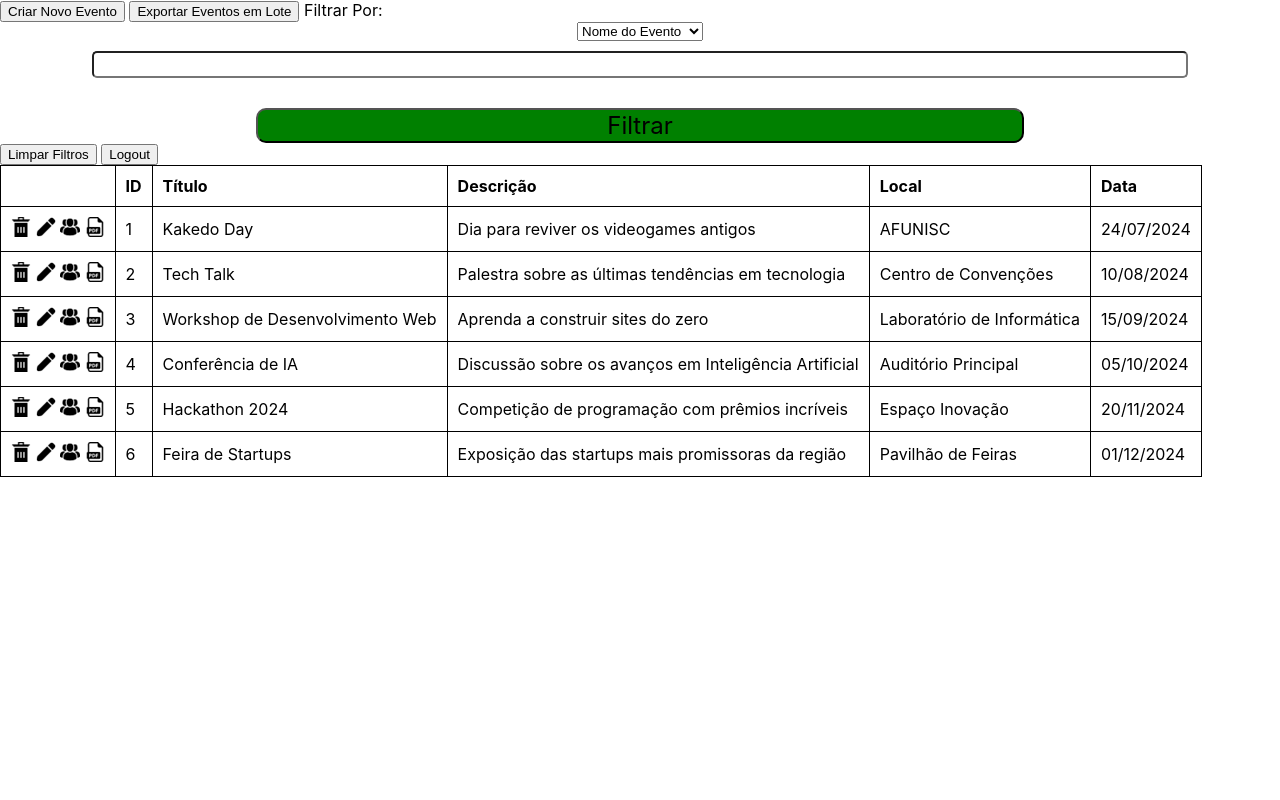
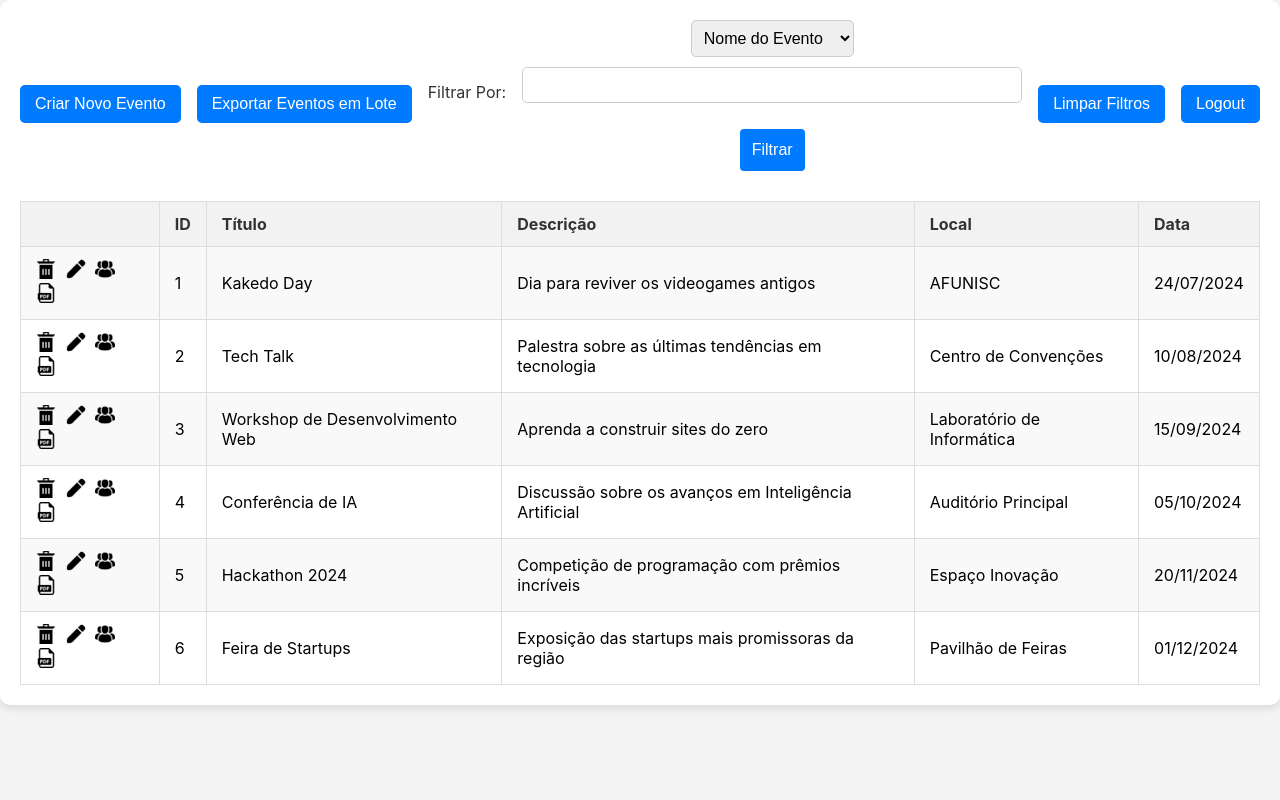
Before and after one commit to ViniciusMelz/EventosWeb, a PHP site: page /eventosWeb/Eventos in a window 1280 px wide. Run offline with PHP 8.4, Linux system fonts and the light colour scheme; the visitor is signed in with stand-in values (Sample User, id 1); data comes from the database, SQL or seed files in the repository.

Commit message:
style(): criado o estilo do site

```diff
--- a/src/css/style.css
+++ b/src/css/style.css
@@ -1,56 +1,110 @@
+* {
+    margin: 0;
+    padding: 0;
+    box-sizing: border-box;
+}
+
 body {
-    min-height: 100vh;
-    margin: 0px;
-    font-family: inter;
+    font-family: 'Inter', sans-serif;
+    background-color: #f4f4f4;
+    margin: 0;
 }
+
+.flex-wrapper{
+    display: flex;
+    justify-content: center;
+    align-items: center;
+}
+
 
 .flex-container {
     display: flex;
-    flex-direction: row;
     justify-content: center;
     align-items: center;
-    min-height: 100vh;
+    width: 100%;
+    height: 100vh;
 }
 
 #containerLogin {
-    display: flex;
-    gap: 20px;
-    flex-direction: column;
-    min-width: 400px;
-    width: 600px;
-    height: 40vh;
+    background-color: #ffffff;
+    padding: 2rem;
+    border-radius: 8px;
+    box-shadow: 0 4px 8px rgba(0, 0, 0, 0.1);
+    max-width: 400px;
+    width: 100%;
     text-align: center;
-    background-color: gray;
-    padding-top: 5vh;
-    padding-bottom: 10vh;
+}
+
+#tituloLogin {
+    font-size: 2rem;
+    color: #333;
+    margin-bottom: 1rem;
+    font-weight: bold;
 }
 
 form {
     display: flex;
     flex-direction: column;
-    gap: 10px;
-    align-items: center;
-    justify-content: center;
+}
+
+label {
+    font-size: 1rem;
+    color: #333;
+    margin-bottom: 0.5rem;
+    text-align: left;
+}
+
+input[type="text"],
+input[type="email"],
+input[type="date"],
+input[type="password"] {
+    padding: 0.75rem;
+    margin-bottom: 1rem;
+    border: 1px solid #ccc;
+    border-radius: 4px;
+    font-size: 1rem;
+    transition: border-color 0.3s ease;
+}
+
+input[type="text"]:focus,
+input[type="email"]:focus,
+input[type="date"]:focus,
+input[type="password"]:focus {
+    border-color: #007bff;
+    outline: none;
 }
 
 input[type="submit"] {
-    width: 60%;
-    height: 35px;
-    background-color: green;
-    font-family: inter;
-    font-size: 24px;
-    border-radius: 10px;
-    margin-top: 20px;
+    background-color: #007bff;
+    color: #fff;
+    border: none;
+    padding: 0.75rem;
+    font-size: 1rem;
+    cursor: pointer;
+    border-radius: 4px;
+    transition: background-color 0.3s ease;
 }
 
-input[type="text"],
-[type="password"] {
-    width: 85%;
-    height: 21px;
-    font-size: 18px;
-    border-radius: 5px;
-    border-width: 2px;
-    font-family: inter;
+input[type="submit"]:hover {
+    background-color: #0056b3;
+}
+
+a {
+    display: inline-block;
+    margin-top: 1rem;
+    font-size: 0.9rem;
+    color: #007bff;
+    text-decoration: none;
+}
+
+a:hover {
+    text-decoration: underline;
+}
+
+#erro {
+    color: #ff0000;
+    margin-bottom: 1rem;
+    font-size: 0.9rem;
 }
 
 @keyframes entrar {
@@ -81,10 +135,192 @@ input[type="text"],
     margin-left: 25%;
 }
 
-#tabelaEventos, th, td{
+#container {
+    width: 100%;
+    max-width: 1400px;
+    background-color: #fff;
+    padding: 20px;
+    border-radius: 10px;
+    box-shadow: 0 4px 8px rgba(0, 0, 0, 0.1);
+}
+
+#menuAcoes {
+    margin-bottom: 20px;
+    display: flex;
+    flex-wrap: wrap;
+    justify-content: space-between;
+    align-items: center;
+}
+
+#menuAcoes form {
+    display: flex;
+    align-items: center;
+    justify-content: center;
+    flex-direction: column;
+    gap: 10px;
+}
+
+#menuAcoes select,
+#menuAcoes input[type="text"] {
+    padding: 8px;
+    font-size: 1rem;
+    border: 1px solid #ccc;
+    border-radius: 5px;
+}
+
+#menuAcoes input[type="text"] {
+    width: 500px;
+}
+
+.btn {
+    padding: 10px 15px;
+    font-size: 1rem;
+    border: none;
+    background-color: #007bff;
+    color: white;
+    border-radius: 5px;
+    cursor: pointer;
+    transition: background-color 0.3s ease;
+}
+
+.btn:hover {
+    background-color: #0056b3;
+}
+
+#eventosContainer {
+    margin-top: 20px;
+    overflow-x: auto;
+}
+
+#tabelaEventos {
+    width: 100%;
     border-collapse: collapse;
-    padding: 10px;
+    margin-top: 10px;
+}
+
+#tabelaEventos th,
+#tabelaEventos td {
+    padding: 12px 15px;
     text-align: left;
-    border: 1px solid black;
-    margin-bottom: 50px;
+    border: 1px solid #ddd;
 }
+
+#tabelaEventos th {
+    background-color: #f2f2f2;
+    color: #333;
+}
+
+#tabelaEventos tr:nth-child(even) {
+    background-color: #f9f9f9;
+}
+
+#tabelaEventos tr:hover {
+    background-color: #f1f1f1;
+}
+
+.icon {
+    width: 20px;
+    height: 20px;
+    cursor: pointer;
+    margin-right: 5px;
+}
+
+.colunaId {
+    text-align: center;
+}
+
+@media (max-width: 768px) {
+    #menuAcoes {
+        flex-direction: column;
+        gap: 10px;
+    }
+
+    #tabelaEventos th,
+    #tabelaEventos td {
+        font-size: 0.9rem;
+    }
+}
+
+/* ///////////////// */
+
+.container {
+    width: 100%;
+    max-width: 1200px;
+    margin: 0 auto;
+    padding: 20px;
+    background-color: #fff;
+    border-radius: 8px;
+    box-shadow: 0 4px 8px rgba(0, 0, 0, 0.1);
+}
+
+.btn-back button {
+    background-color: #007bff;
+    color: white;
+    border: none;
+    padding: 10px 15px;
+    font-size: 1rem;
+    cursor: pointer;
+    border-radius: 5px;
+    transition: background-color 0.3s ease;
+    margin-bottom: 20px;
+}
+
+.btn-back button:hover {
+    background-color: #0056b3;
+}
+
+.event-details {
+    margin-bottom: 20px;
+}
+
+.event-title {
+    font-size: 2rem;
+    color: #333;
+    margin-bottom: 0.5rem;
+    font-weight: bold;
+}
+
+.event-description,
+.event-location,
+.event-date {
+    font-size: 1.25rem;
+    color: #666;
+    margin-bottom: 0.5rem;
+}
+
+.participants-list {
+    margin-top: 20px;
+    overflow-x: auto;
+}
+
+#tabelaEventos {
+    width: 100%;
+    border-collapse: collapse;
+}
+
+#tabelaEventos th,
+#tabelaEventos td {
+    padding: 12px 15px;
+    text-align: left;
+    border: 1px solid #ddd;
+}
+
+#tabelaEventos th {
+    background-color: #f2f2f2;
+    color: #333;
+}
+
+#tabelaEventos tr:nth-child(even) {
+    background-color: #f9f9f9;
+}
+
+#tabelaEventos tr:hover {
+    background-color: #f1f1f1;
+}
+
+@media (max-width: 768px) {
+    #tabelaEventos th,
+    #tabelaEventos td {
+        font-size: 0.9rem;
+    }
+}
--- a/src/views/CriarEvento.php
+++ b/src/views/CriarEvento.php
@@ -61,7 +61,7 @@ if (!isset($_SESSION["usuario"])) {
                 <input type="submit" value="Criar Evento">
             </form>
             <p id="erro"><?php echo $erro ?></p>
-            <a href="Eventos"><button>Voltar aos Eventos</button></a>
+            <a href="Eventos"><button class="btn">Voltar aos Eventos</button></a>
         </div>
     </div>
 </body>
--- a/src/views/EditarEvento.php
+++ b/src/views/EditarEvento.php
@@ -89,7 +89,7 @@ if (!isset($_SESSION["usuario"])) {
                 <input id="botaoConfirmarEdicao" type="submit" value="Editar Evento" <?php echo $desabilitarBotao ?>>
             </form>
             <p id="erro"><?php echo $erro ?></p>
-            <a href="Eventos"><button>Voltar aos Eventos</button></a>
+            <a href="Eventos"><button class="btn">Voltar aos Eventos</button></a>
         </div>
     </div>
 </body>
--- a/src/views/Eventos.php
+++ b/src/views/Eventos.php
@@ -45,24 +45,27 @@ if (!isset($_SESSION["usuario"])) {
     </head>
 
     <body>
-    <div>
-        <a href="criarEvento"><button>Criar Novo Evento</button></a>
-        <a href="exportXML"><button>Exportar Eventos em Lote</button></a>
+        <div class="flex-wrapper">
+            <div id="container">
+                <div id="menuAcoes">
+                    <a href="criarEvento"><button class="btn">Criar Novo Evento</button></a>
+                    <a href="exportXML"><button class="btn">Exportar Eventos em Lote</button></a>
 
                     <label for="tipoFiltro">Filtrar Por:</label>
-        <form action="" method="POST">
+                    <form action="" method="POST" class="formFiltro">
                         <select name="tipoFiltro" id="comboTipoFiltro">
                             <option value=1>Nome do Evento</option>
                             <option value=2 <?php if ($tipoFiltro == 2)
                                 echo 'selected'; ?>>Nome do Usuário</option>
                         </select>
                         <input type="text" name="filtro" value="<?php echo $filtro ?>" required>
-            <input type="submit" value="Filtrar">
+                        <input type="submit" value="Filtrar" class="btn">
                     </form>
-        <a href="Eventos"><button>Limpar Filtros</button></a>
-        <a href="logout"><button>Logout</button></a>
+                    <a href="Eventos"><button class="btn">Limpar Filtros</button></a>
+                    <a href="logout"><button class="btn">Logout</button></a>
                 </div>
-    <div>
+
+                <div id="eventosContainer">
                     <table id="tabelaEventos">
                         <tr>
                             <th></th>
@@ -75,10 +78,10 @@ if (!isset($_SESSION["usuario"])) {
                         <?php
                         for ($i = 0; $i < count($eventos); $i++) {
                             echo '<tr>';
-                echo '<td>' . '<img src="src/assets/excluir.png" onclick="excluirEvento(this)" title="Excluir Evento"/>
-                               <img src="src/assets/editar.png" onclick="editarEvento(this)" title="Editar Evento"/>
-                               <img src="src/assets/participantes.png" onclick="participantesEvento(this)" title="Participantes do Evento"/>
-                               <img src="src/assets/exportarPDF.png" onclick="exportarParticipantesPDF(this)" title="Exportar PDF do Evento"/>'
+                            echo '<td>' . '<img src="src/assets/excluir.png" onclick="excluirEvento(this)" title="Excluir Evento" class="icon"/>
+                                       <img src="src/assets/editar.png" onclick="editarEvento(this)" title="Editar Evento" class="icon"/>
+                                       <img src="src/assets/participantes.png" onclick="participantesEvento(this)" title="Participantes do Evento" class="icon"/>
+                                       <img src="src/assets/exportarPDF.png" onclick="exportarParticipantesPDF(this)" title="Exportar PDF do Evento" class="icon"/>'
                                 . '</td>';
                             echo '<td class="colunaId">' . $eventos[$i]['id'] . '</td>';
                             echo '<td>' . $eventos[$i]['titulo'] . '</td>';
@@ -95,9 +98,12 @@ if (!isset($_SESSION["usuario"])) {
                         ?>
                     </table>
                 </div>
+            </div>
+        </div>
     </body>
 
     </html>
+
     <?php
 }
 ?>
```
Also changed, not shown: src/views/Cadastro.php (+5 -3 lines), src/views/ParticipantesEvento.php (+9 -7 lines). Lines whose indentation alone changed are shown as unchanged.
